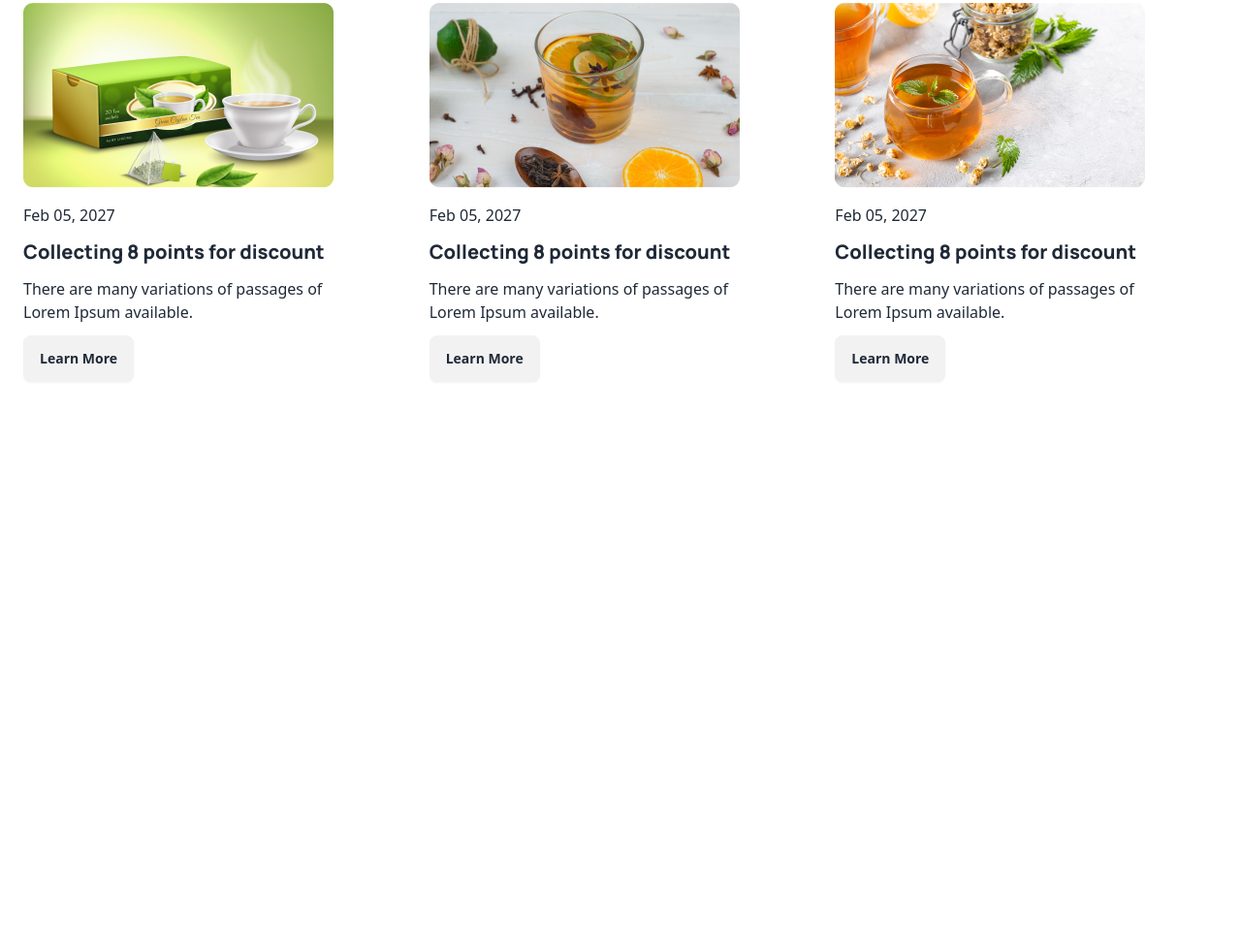
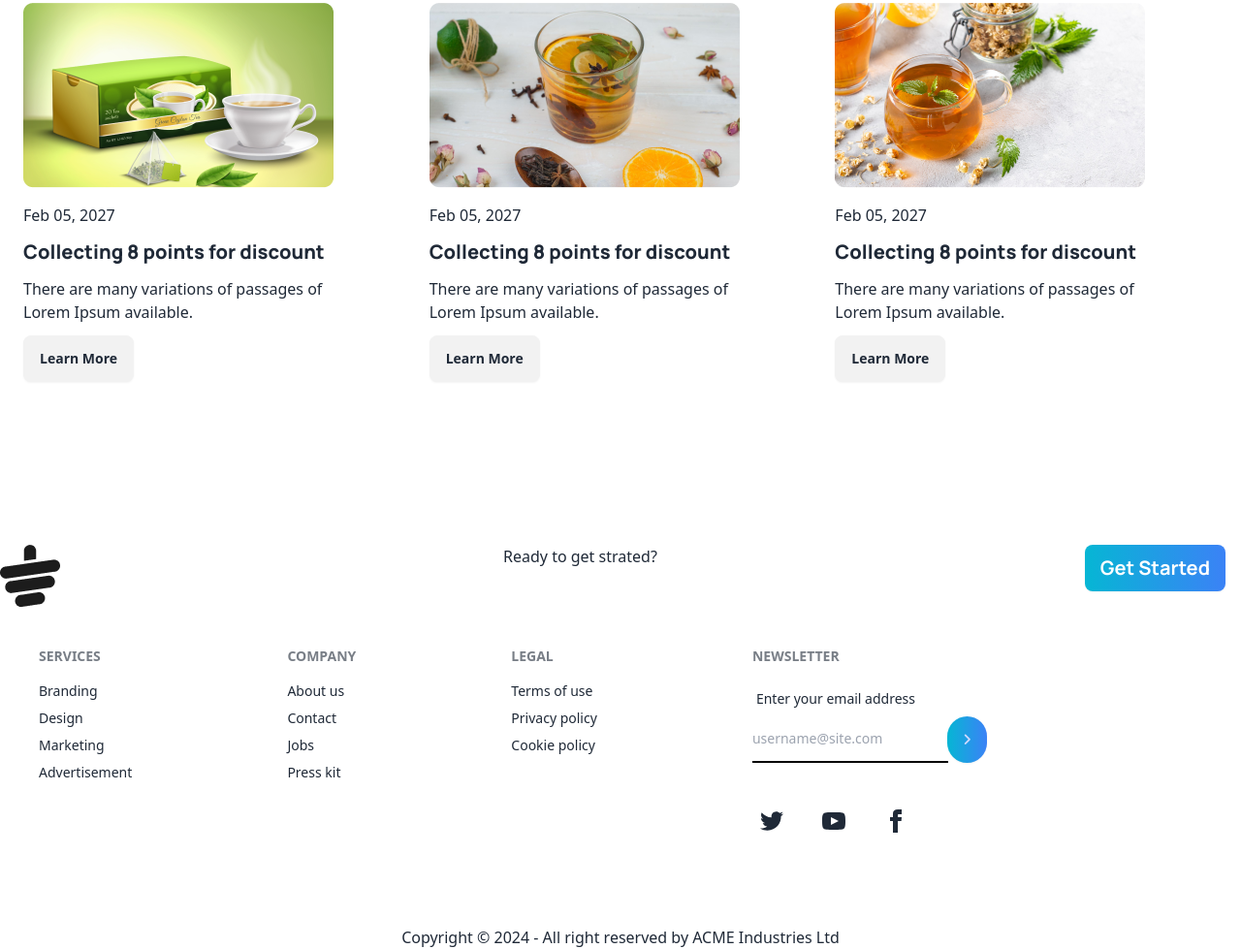
Before and after one commit to Rezwan-Uz-Zaman/Tea-House, a plain HTML site: page index.html in a window 1280 px wide. Shown: the part 3112-4091 px from the top of the page at 97% size. Before the commit the page ends 3530 px from the top, so only its background shows below. Drawn offline with nearby package versions, Linux system fonts and the light colour scheme.

Commit message:
added footer section

```diff
--- a/index.html
+++ b/index.html
@@ -428,6 +428,87 @@ mb-5">News & Events</h2>
     </div>
   </div>
 
+</div>
+
+</section>
+
+
+</main>
+
+
+
+
+
+<!-- footer section -->
+
+
+
+
+
+  <footer class=" md:container md:mx-auto   mt-36 ">
+
+    <div class="flex   justify-between lg:mr-4  mt-10 ">
+      <img class="" src="images/cup.png" alt="">
+      <p class="ml-4">Ready to get strated?</p>
+      <button class=" text-white btn bg-gradient-to-r from-cyan-500 to-blue-500 text-xl manrope-bold border-0">Get Started</button>
+    </div>
+
+
+   <div class="footer p-10  ">
+    <div>
+      <h6 class="footer-title">Services</h6>
+      <a class="link link-hover">Branding</a>
+      <a class="link link-hover">Design</a>
+      <a class="link link-hover">Marketing</a>
+      <a class="link link-hover">Advertisement</a>
+    </div>
+    <div>
+      <h6 class="footer-title">Company</h6>
+      <a class="link link-hover">About us</a>
+      <a class="link link-hover">Contact</a>
+      <a class="link link-hover">Jobs</a>
+      <a class="link link-hover">Press kit</a>
+    </div>
+    <div>
+      <h6 class="footer-title">Legal</h6>
+      <a class="link link-hover">Terms of use</a>
+      <a class="link link-hover">Privacy policy</a>
+      <a class="link link-hover">Cookie policy</a>
+    </div>
+    <form>
+      <h6 class="footer-title">Newsletter</h6>
+      <fieldset class="form-control w-80">
+        <label class="label">
+          <span class="label-text">Enter your email address</span>
+        </label>
+        <div class="join">
+          <input type="text" placeholder="username@site.com" class=" bg-transparent border-b-2 border-black outline-none py-0" />
+          <button class="btn btn-primary  rounded-full bg-gradient-to-r from-cyan-500 to-blue-500 border-0"><i class="fa-solid fa-angle-right "></i></button>
+        </div>
+
+
+
+      </fieldset>
+
+
+
+
+        <nav class="flex gap-10 mr-40  mt-10 md:place-self-center md:justify-self-end">
+          <a><svg xmlns="http://www.w3.org/2000/svg" width="24" height="24" viewBox="0 0 24 24" class="fill-current"><path d="M24 4.557c-.883.392-1.832.656-2.828.775 1.017-.609 1.798-1.574 2.165-2.724-.951.564-2.005.974-3.127 1.195-.897-.957-2.178-1.555-3.594-1.555-3.179 0-5.515 2.966-4.797 6.045-4.091-.205-7.719-2.165-10.148-5.144-1.29 2.213-.669 5.108 1.523 6.574-.806-.026-1.566-.247-2.229-.616-.054 2.281 1.581 4.415 3.949 4.89-.693.188-1.452.232-2.224.084.626 1.956 2.444 3.379 4.6 3.419-2.07 1.623-4.678 2.348-7.29 2.04 2.179 1.397 4.768 2.212 7.548 2.212 9.142 0 14.307-7.721 13.995-14.646.962-.695 1.797-1.562 2.457-2.549z"></path></svg>
+          </a>
+          <a><svg xmlns="http://www.w3.org/2000/svg" width="24" height="24" viewBox="0 0 24 24" class="fill-current"><path d="M19.615 3.184c-3.604-.246-11.631-.245-15.23 0-3.897.266-4.356 2.62-4.385 8.816.029 6.185.484 8.549 4.385 8.816 3.6.245 11.626.246 15.23 0 3.897-.266 4.356-2.62 4.385-8.816-.029-6.185-.484-8.549-4.385-8.816zm-10.615 12.816v-8l8 3.993-8 4.007z"></path></svg></a>
+          <a><svg xmlns="http://www.w3.org/2000/svg" width="24" height="24" viewBox="0 0 24 24" class="fill-current"><path d="M9 8h-3v4h3v12h5v-12h3.642l.358-4h-4v-1.667c0-.955.192-1.333 1.115-1.333h2.885v-5h-3.808c-3.596 0-5.192 1.583-5.192 4.615v3.385z"></path></svg></a>
+        </nav>
+      </footer>
+
+    </form>
+
+
+   </div>
+
+   <div class=" mt-14 justify-center text-center">
+    <p>Copyright © 2024 - All right reserved by ACME Industries Ltd</p>
+  </div>
 
 
 
@@ -440,7 +521,7 @@ mb-5">News & Events</h2>
 
 
 
-</div>
+  </footer>
 
 
 
@@ -462,16 +543,7 @@ mb-5">News & Events</h2>
 
 
 
-</section>
 
-
-
-
-
-
-
-
-</main>
 
 
 
```
